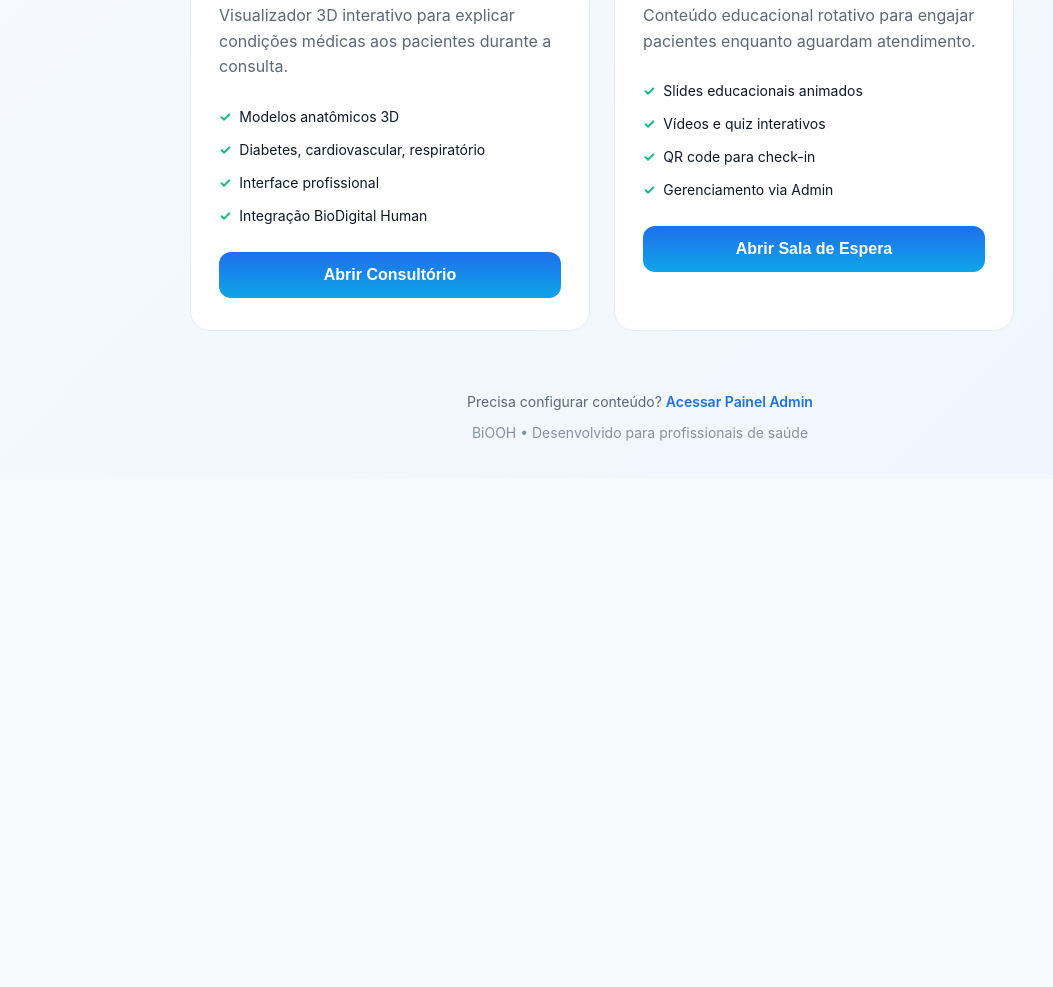
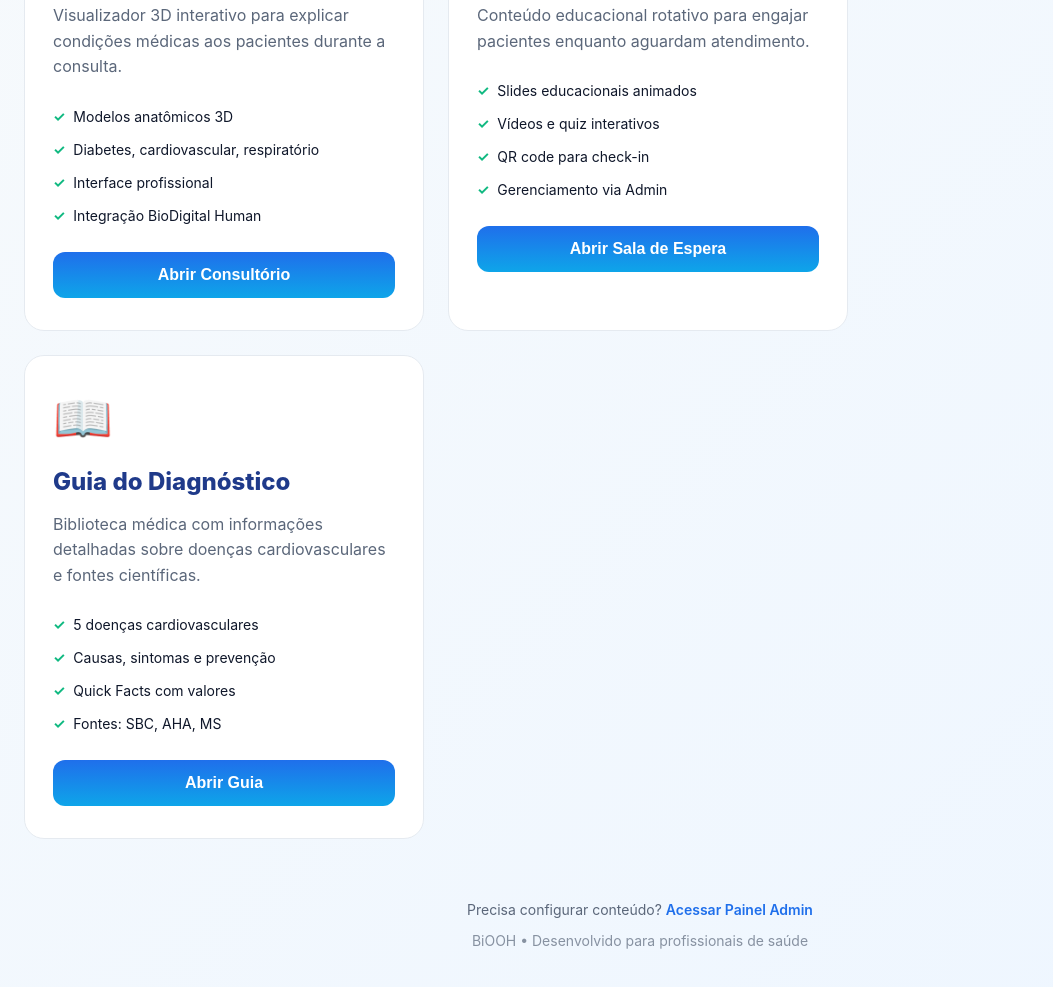
Before and after one commit to feferra27/biooh-frontend, a plain HTML site: page index.html in a window 1280 px wide. Shown: the part 366-1353 px from the top of the page, without its empty margins (0-1053 px from the left). Before the commit the page ends 845 px from the top, so only its background shows below. Drawn offline with Linux system fonts and the light colour scheme.

Commit message:
Update index.html

```diff
--- a/index.html
+++ b/index.html
@@ -54,7 +54,7 @@
       display: grid;
       grid-template-columns: repeat(auto-fit, minmax(320px, 400px));
       gap: 24px;
-      max-width: 900px;
+      max-width: 1300px;
       width: 100%;
       animation: fadeInUp 0.6s ease 0.4s both;
     }
@@ -252,6 +252,22 @@
         </ul>
         <button class="card-button">Abrir Sala de Espera</button>
       </div>
+
+      <!-- Card: Guia do Diagnóstico -->
+      <div class="option-card" onclick="goToGuiaDiagnostico()">
+        <span class="card-icon">📖</span>
+        <h2 class="card-title">Guia do Diagnóstico</h2>
+        <p class="card-description">
+          Biblioteca médica com informações detalhadas sobre doenças cardiovasculares e fontes científicas.
+        </p>
+        <ul class="card-features">
+          <li>5 doenças cardiovasculares</li>
+          <li>Causas, sintomas e prevenção</li>
+          <li>Quick Facts com valores</li>
+          <li>Fontes: SBC, AHA, MS</li>
+        </ul>
+        <button class="card-button">Abrir Guia</button>
+      </div>
     </div>
 
     <div class="footer-info">
@@ -282,10 +298,19 @@
       window.location.href = `waiting-room.html?clinic=${clinic}&api=${api}`;
     }
 
+    function goToGuiaDiagnostico() {
+      // Pegar parâmetros da URL atual
+      const params = new URLSearchParams(window.location.search);
+      const clinic = params.get('clinic') || 'default';
+
+      window.location.href = `guia-diagnostico.html?clinic=${clinic}`;
+    }
+
     // Keyboard shortcuts
     document.addEventListener('keydown', function(e) {
       if (e.key === '1') goToConsultorio();
       if (e.key === '2') goToWaitingRoom();
+      if (e.key === '3') goToGuiaDiagnostico();
     });
   </script>
 </body>
```
